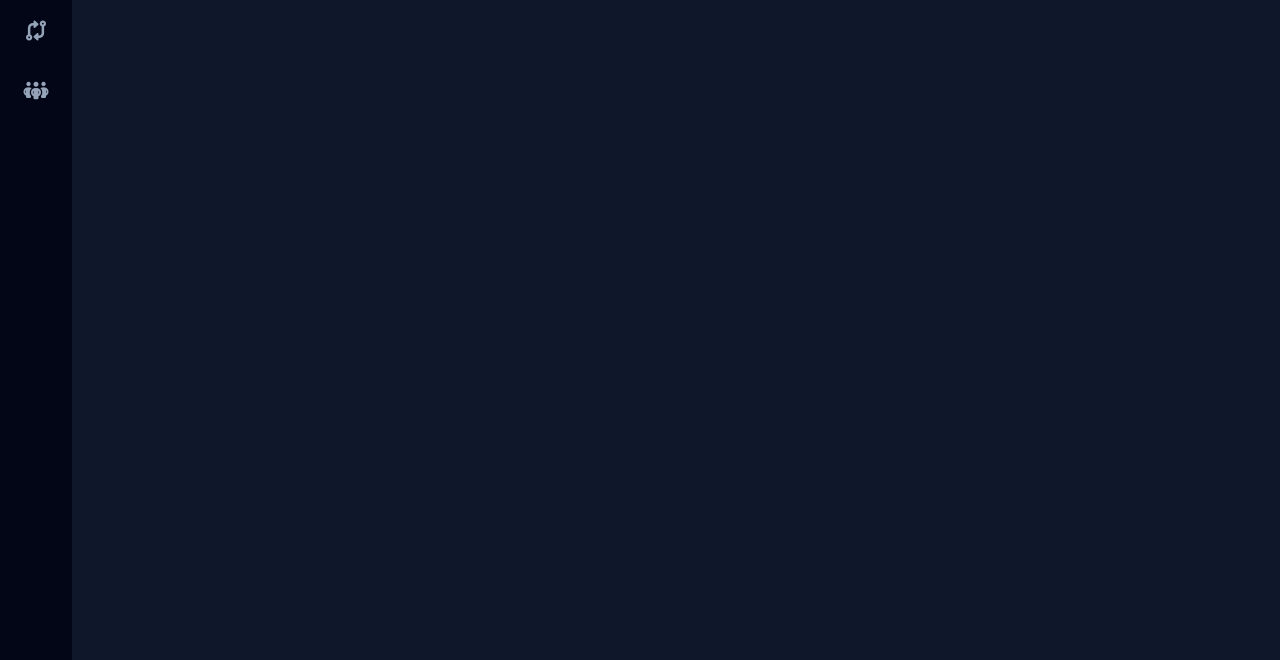
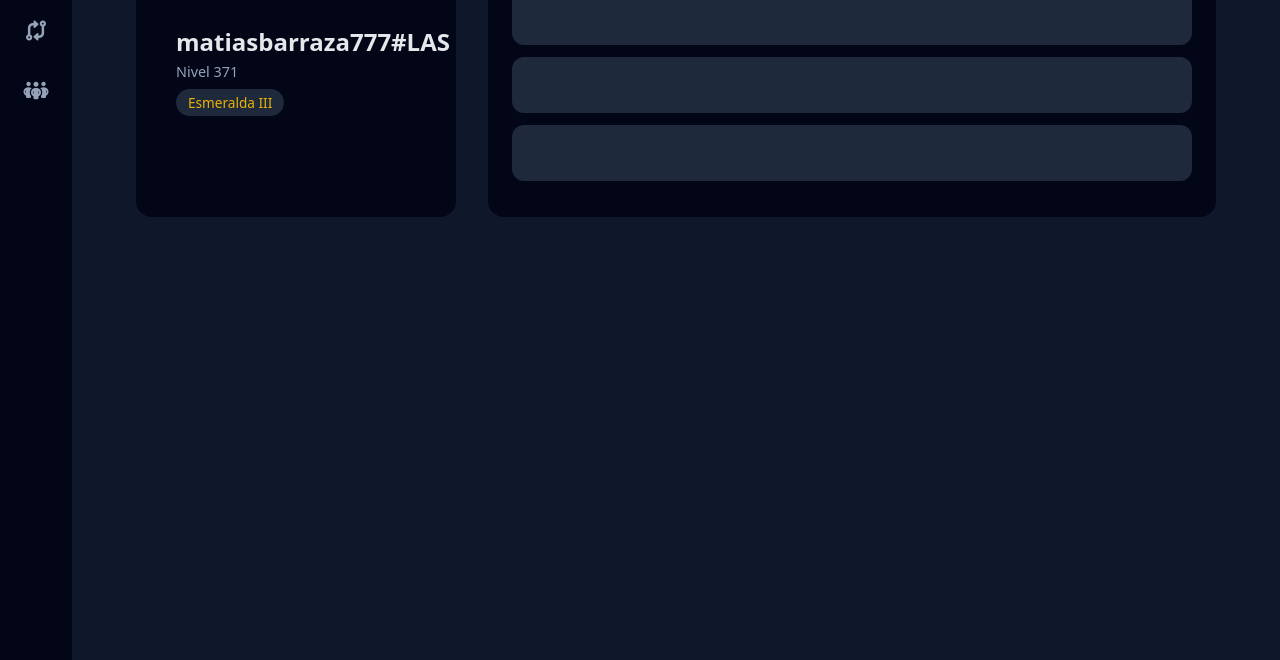
Before and after one commit to dsarko1/rift-assistant, an Electron app: page index.html in a window 1280 px wide. Shown: the part 140-800 px from the top of the page. Drawn offline with Linux system fonts and the light colour scheme.

Commit message:
Layout del perfil

```diff
--- a/index.html
+++ b/index.html
@@ -30,10 +30,10 @@
         </aside>
 
         <main class="content">
-            <div id="view" class="view active">
-                <h1 id="view-title">Perfil</h1>
-                <p>Seleccioná una sección desde la sidebar.</p>
-            </div>
+            <main class="content">
+                <div id="view" class="view active"></div>
+            </main>
+
         </main>
 
     </div>
--- a/renderer/index.js
+++ b/renderer/index.js
@@ -1,12 +1,51 @@
 const buttons = document.querySelectorAll(".nav-item");
-const title = document.getElementById("view-title");
 const view = document.getElementById("view");
 
-const titles = {
-  profile: "Perfil",
-  matchups: "Matchups",
-  pool: "Champion Pool",
+const views = {
+  profile: `
+    <section class="profile-layout">
+      <div class="profile-card">
+        <div class="avatar"></div>
+        <div class="profile-info">
+          <h2>matiasbarraza777#LAS</h2>
+          <p>Nivel 371</p>
+          <span class="rank">Esmeralda III</span>
+        </div>
+      </div>
+
+      <div class="match-history">
+        <h3>Historial de partidas</h3>
+
+        <div class="match-card"></div>
+        <div class="match-card"></div>
+        <div class="match-card"></div>
+      </div>
+    </section>
+  `,
+
+  matchups: `
+    <section class="placeholder">
+      <h2>Matchups</h2>
+      <p>matchup analysis y demás.</p>
+    </section>
+  `,
+
+  pool: `
+    <section class="placeholder">
+      <h2>Champion Pool</h2>
+      <p>champion pool para recomendaciones, etc.</p>
+    </section>
+  `,
 };
+
+function loadView(key) {
+  view.classList.remove("active");
+
+  setTimeout(() => {
+    view.innerHTML = views[key];
+    view.classList.add("active");
+  }, 200);
+}
 
 buttons.forEach((button) => {
   button.addEventListener("click", () => {
@@ -15,16 +54,9 @@ buttons.forEach((button) => {
     buttons.forEach((b) => b.classList.remove("active"));
     button.classList.add("active");
 
-    const viewKey = button.dataset.view;
-
-    // Fade out
-    view.classList.remove("active");
-
-    setTimeout(() => {
-      title.textContent = titles[viewKey];
-
-      // Fade in
-      view.classList.add("active");
-    }, 200);
+    loadView(button.dataset.view);
   });
 });
+
+// Vista inicial
+loadView("profile");
--- a/styles/main.css
+++ b/styles/main.css
@@ -82,3 +82,79 @@ nav {
   opacity: 1;
   transform: translateY(0);
 }
+
+/* PERFIL LEYOUT */
+.profile-layout {
+  display: grid;
+  grid-template-columns: minmax(280px, 320px) 1fr;
+
+  gap: 2rem;
+}
+
+/* PERFIL */
+.profile-card {
+  background: #020617;
+  border-radius: 16px;
+  padding: 1.5rem;
+  display: flex;
+  gap: 1rem;
+  align-items: center;
+}
+
+.avatar {
+  width: 72px;
+  height: 72px;
+  border-radius: 16px;
+  background: #1e293b;
+}
+
+.profile-info h2 {
+  margin-bottom: 0.25rem;
+}
+
+.profile-info p {
+  color: #94a3b8;
+  font-size: 0.9rem;
+}
+
+.rank {
+  display: inline-block;
+  margin-top: 0.5rem;
+  padding: 0.25rem 0.75rem;
+  border-radius: 999px;
+  background: #1e293b;
+  color: #eab308;
+  font-size: 0.85rem;
+}
+
+/* HISTORIAL DE PARTIDAS */
+.match-history {
+  background: #020617;
+  border-radius: 16px;
+  padding: 1.5rem;
+}
+
+.match-history h3 {
+  margin-bottom: 1rem;
+}
+
+.match-card {
+  height: 56px;
+  border-radius: 12px;
+  background: #1e293b;
+  margin-bottom: 0.75rem;
+}
+
+/* PLACEHOLDER */
+.placeholder {
+  background: #020617;
+  border-radius: 16px;
+  padding: 2rem;
+}
+
+/* RESPONSIVE */
+@media (max-width: 900px) {
+  .profile-layout {
+    grid-template-columns: 1fr;
+  }
+}
```
